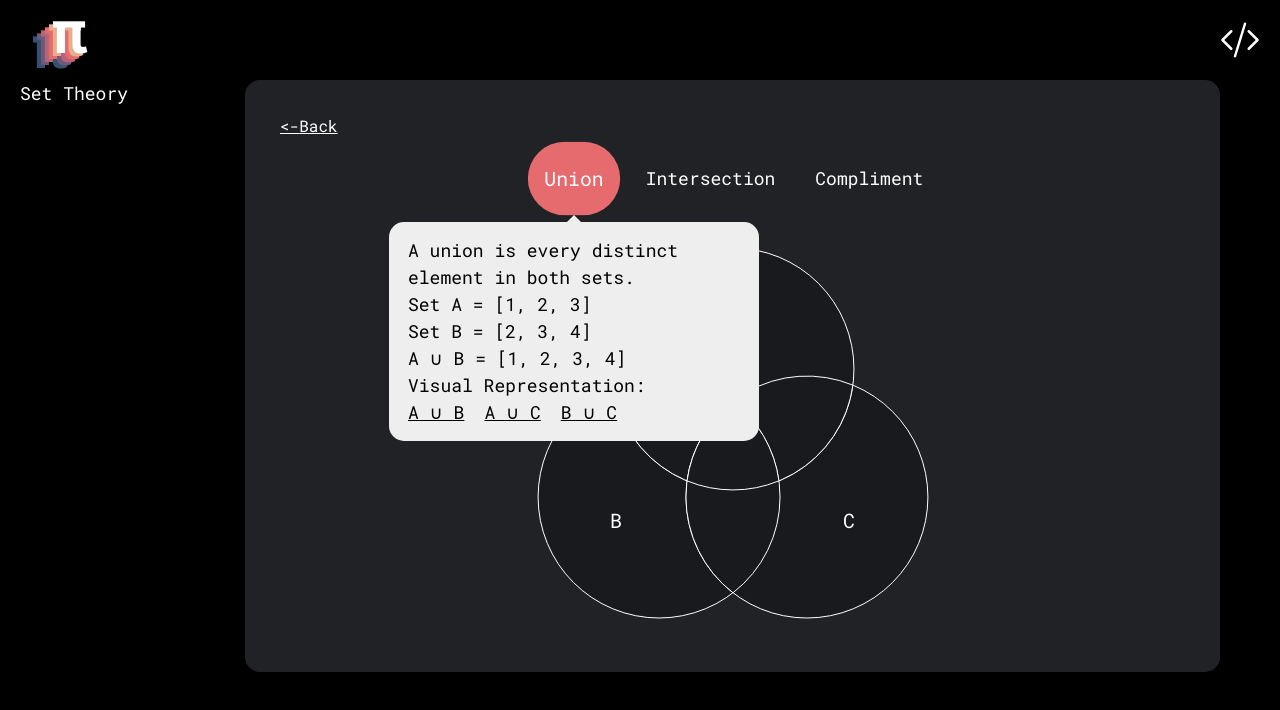
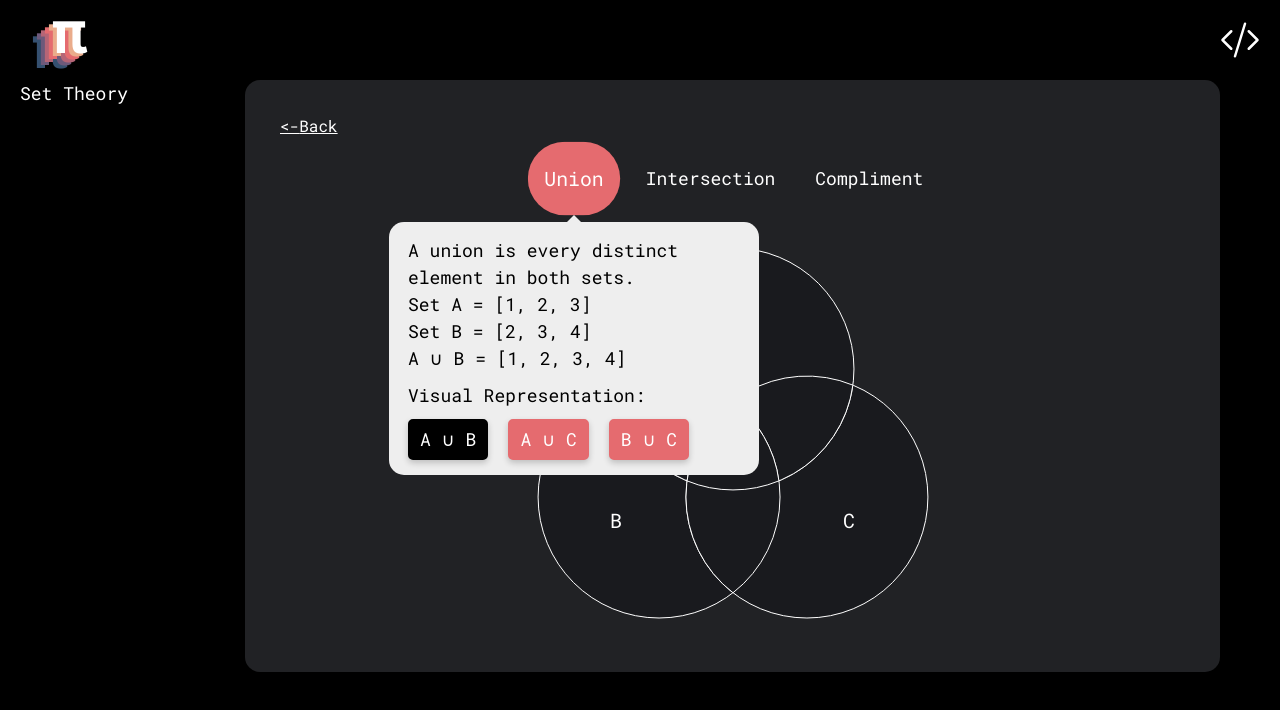
Before and after one commit to szimel/studious-matematicas, a React (Create React App) app: page /tutorial in a window 1280 px wide. Shown: the top 710 px of the page. Built offline with nearby package versions, Linux system fonts and the light colour scheme.

Commit message:
adds tutorial prompts to buttons

```diff
--- /dev/null
+++ b/src/components/custom/Button.tsx
@@ -0,0 +1,37 @@
+import React from 'react';
+import { SMText } from './Text';
+import { motion } from 'framer-motion';
+
+
+interface SMButtonProps extends React.ButtonHTMLAttributes<HTMLButtonElement> {
+  color?: string;
+  bgColor?: string;
+  style?: React.CSSProperties;
+  onClick?: () => void;
+  text: string;
+}
+
+export const SMButton: React.FC<SMButtonProps> = (props) => {
+  const { color, style, text, bgColor, onClick, ...restProps } = props;
+
+  const finalStyles = {
+    borderStyle: 'solid',
+    borderColor: bgColor,
+    backgroundColor: bgColor,
+    boxShadow: '0px 3px 6px rgba(0, 0, 0, 0.2)',
+    ...style,
+  };
+
+  return (
+    <motion.button
+      whileHover={{ scale: 1.1 }}
+      whileTap={{ scale: .9 }}
+      onClick={onClick}
+      className='SMButton'
+      style={{ ...finalStyles }}>
+      <SMText style={ { color } }>
+        {text}
+      </SMText>
+    </motion.button>
+  );
+};
--- a/src/components/custom/Text.tsx
+++ b/src/components/custom/Text.tsx
@@ -1,13 +1,13 @@
 import React from 'react';
 
-interface PDTextProps extends React.HTMLProps<HTMLDivElement> {
+interface SMTextProps extends React.HTMLProps<HTMLDivElement> {
   type?: 'default' | 'heading' | 'bouncyText' | 'header';
   color?: 'black' | 'white';
   style?: React.CSSProperties;
 }
 
 
-export const SMText: React.FC<PDTextProps> = (props) => {
+export const SMText: React.FC<SMTextProps> = (props) => {
   const { type = 'default', color, style, children, ...restProps } = props;
 
   // Determine the preset style based on the type
--- a/src/components/screens/tutorial.tsx
+++ b/src/components/screens/tutorial.tsx
@@ -8,6 +8,7 @@ import { CircleItem } from '../custom/AnimatedCircle';
 import { AnimateCircles } from '../helpers/set-theory/VennDiagram';
 import Tippy from '@tippyjs/react';
 import { AppContext } from '../Context';
+import { SMButton } from '../custom/Button';
 
 export const Tutorial: React.FC = () => {
   const { updateVennData } = React.useContext(AppContext);
@@ -44,23 +45,17 @@ export const Tutorial: React.FC = () => {
         <div className='toolTipContainer'>
           <Tippy trigger="click" placement='bottom' interactive={true} visible={showTippy === 'Union'} onClickOutside={() => setExpandedItem('None') }
             content={
-              <>
+              <div style={{ gap: 10, display: 'flex', flexDirection: 'column' }}>
                 <SMText color='black' type='default'>
 A union is every distinct element in both sets. <br/>Set A = [1, 2, 3] <br/>Set B = [2, 3, 4] <br/>A ∪ B = [1, 2, 3, 4]
                 </SMText>
                 <SMText color='black' >Visual Representation: </SMText>
                 <div style={{ display: 'flex', flexDirection: 'row', gap: 20 }}>
-                  <SMText color='black' style={{ cursor: 'pointer' }} onClick={handleTippyTextClick('A ∪ B')}>
-                    <u style={{ color: 'black' }}>A ∪ B</u>
-                  </SMText>
-                  <SMText color='black' style={{ cursor: 'pointer' }} onClick={handleTippyTextClick('A ∪ C')}>
-                    <u style={{ color: 'black' }}>A ∪ C</u>
-                  </SMText>
-                  <SMText color='black' style={{ cursor: 'pointer' }} onClick={handleTippyTextClick('B ∪ C')}>
-                    <u style={{ color: 'black' }}>B ∪ C</u>
-                  </SMText>
+                  <SMButton color='white' bgColor='black'onClick={handleTippyTextClick('A ∪ B')} text='A ∪ B'/>
+                  <SMButton color='white' bgColor='#e56b6f' onClick={handleTippyTextClick('A ∪ C')} text='A ∪ C' />
+                  <SMButton color='white' bgColor='#e56b6f' onClick={handleTippyTextClick('B ∪ C')} text='B ∪ C' />
                 </div>
-              </>
+              </div>
             }
           >
             <div style={{ borderRadius: 40 }}>
@@ -74,22 +69,17 @@ A union is every distinct element in both sets. <br/>Set A = [1, 2, 3] <br/>Set
           </Tippy>
           <Tippy trigger="click" placement='bottom' interactive={true} visible={showTippy === 'Intersection'} onClickOutside={() => setExpandedItem('None')}
             content={
-              <>
+              <div style={{ gap: 10, display: 'flex', flexDirection: 'column' }}>
                 <SMText color='black' style={{ cursor: 'pointer' }} >
-                  An intersection is every element that is in both sets.<br/>Set A = [1, 2, 3] <br/>Set B = [2, 3, 4] <br/>A ∩ B = [2, 3]<br/> Visual Representation:
+                  An intersection is every element that is in both sets.<br/>Set A = [1, 2, 3] <br/>Set B = [2, 3, 4] <br/>A ∩ B = [2, 3]
                 </SMText>
+                <SMText color='black' >Visual Representation: </SMText>
                 <div style={{ display: 'flex', flexDirection: 'row', gap: 20 }}>
-                  <SMText color='black' style={{ cursor: 'pointer' }} onClick={handleTippyTextClick('A ∩ B')}>
-                    <u style={{ color: 'black' }}>A ∩ B</u>
-                  </SMText>
-                  <SMText color='black' style={{ cursor: 'pointer' }} onClick={handleTippyTextClick('A ∩ C')}>
-                    <u style={{ color: 'black' }}>A ∩ C</u>
-                  </SMText>
-                  <SMText color='black' style={{ cursor: 'pointer' }} onClick={handleTippyTextClick('B ∩ C')}>
-                    <u style={{ color: 'black' }}>B ∩ C</u>
-                  </SMText>
+                  <SMButton color='white' bgColor='#b56576' onClick={handleTippyTextClick('A ∩ B')} text='A ∩ B' />
+                  <SMButton color='white' bgColor='#b56576' onClick={handleTippyTextClick('A ∩ C')} text='A ∩ C' />
+                  <SMButton color='white' bgColor='#b56576' onClick={handleTippyTextClick('B ∩ C')} text='B ∩ C' />
                 </div>
-              </>
+              </div>
             }>
             <div style={{ borderRadius: 40 }}>
               <CircleItem
@@ -103,23 +93,18 @@ A union is every distinct element in both sets. <br/>Set A = [1, 2, 3] <br/>Set
           </Tippy>
           <Tippy trigger="click" placement='bottom' interactive={true} visible={showTippy === 'Compliment'} onClickOutside={() => setExpandedItem('None')}
             content={
-              <>
+              <div style={{ gap: 10, display: 'flex', flexDirection: 'column' }}>
                 <SMText color='black' style={{ cursor: 'pointer' }} >
                   A compliment is every element in the first set that is not in the second set.<br/>Set A = [1, 2, 3]
-                  <br/>Set B = [2, 3, 4] <br/>Set C = [3, 4, 5]<br/>A{'\''} = [4, 5]<br/> Visual Representation:
+                  <br/>Set B = [2, 3, 4] <br/>Set C = [3, 4, 5]<br/>A{'\''} = [4, 5]
                 </SMText>
+                <SMText color='black' >Visual Representation: </SMText>
                 <div style={{ display: 'flex', flexDirection: 'row', gap: 20 }}>
-                  <SMText color='black' style={{ cursor: 'pointer' }} onClick={handleTippyTextClick('A\'')}>
-                    <u style={{ color: 'black' }}>A&apos;</u>
-                  </SMText>
-                  <SMText color='black' style={{ cursor: 'pointer' }} onClick={handleTippyTextClick('B\'')}>
-                    <u style={{ color: 'black' }}>B&apos;</u>
-                  </SMText>
-                  <SMText color='black' style={{ cursor: 'pointer' }} onClick={handleTippyTextClick('C\'')}>
-                    <u style={{ color: 'black' }}>C&apos;</u>
-                  </SMText>
+                  <SMButton color='white' bgColor='#6d597a' onClick={handleTippyTextClick('A\'')} text="A'" />
+                  <SMButton color='white' bgColor='#6d597a' onClick={handleTippyTextClick('B\'')} text="B'" />
+                  <SMButton color='white' bgColor='#6d597a' onClick={handleTippyTextClick('C\'')} text="C'" />
                 </div>
-              </>
+              </div>
             }>
             <div style={{ borderRadius: 40 }}>
               <CircleItem
--- a/src/css/index.css
+++ b/src/css/index.css
@@ -64,3 +64,20 @@ svg text {
 .gradient-button:active {
   transform: scale(0.95);
 }
+
+.SMButton {
+  display: flex;
+  padding: 5px 10px;
+  border-radius: 5px;
+  justify-content: center;
+  align-items: center;
+  transform: ease 0.3s;
+}
+
+.SMButton:active {
+  transform: scale(0.95);
+}
+
+.SMButton:hover {
+  opacity: .9;
+}
```
